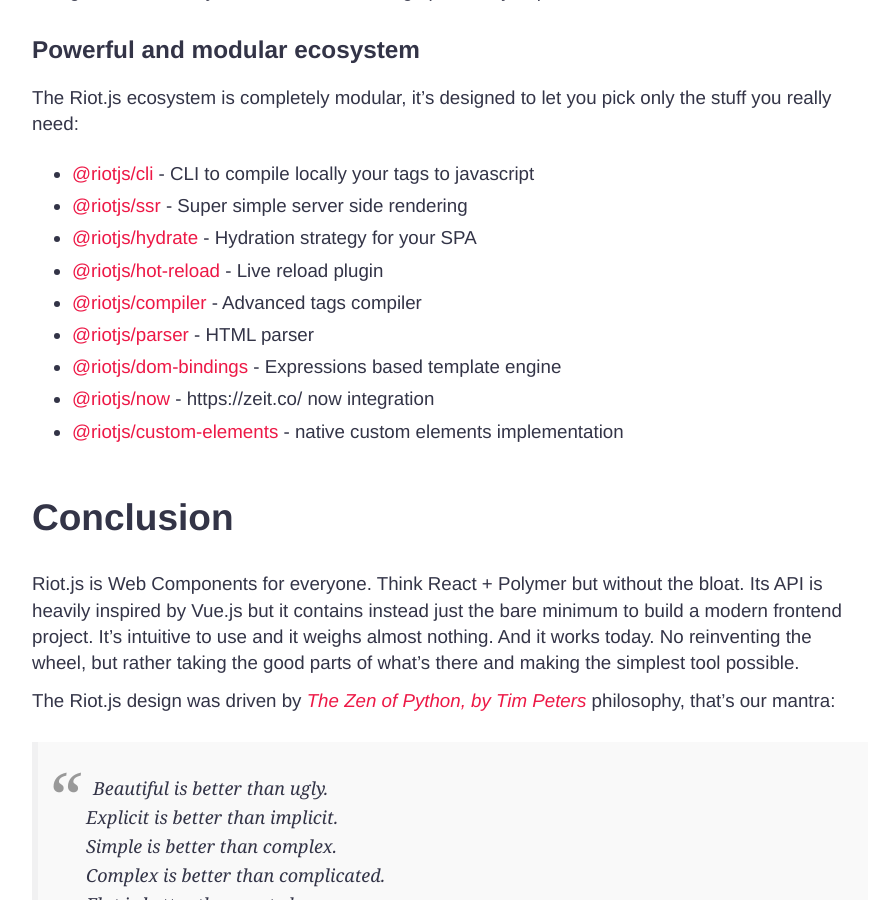
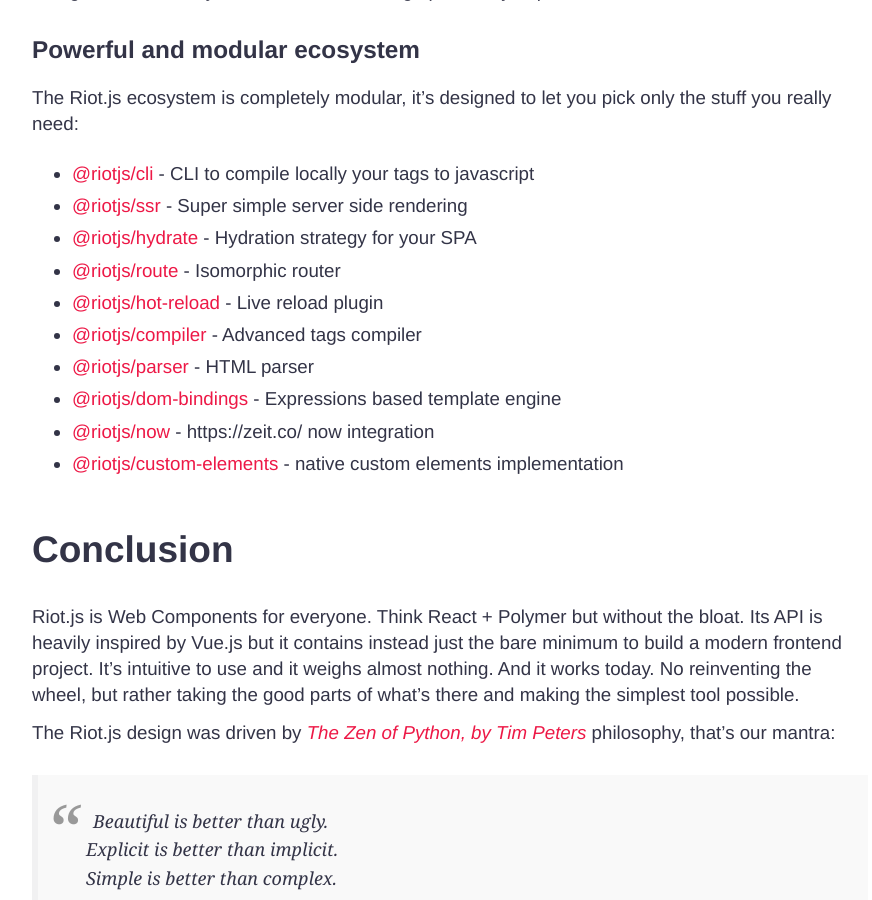
Before and after one commit to riot/riot.github.io, a Jekyll site: the page built from index.md, in a window 1280 px wide and 900 px high, scrolled down 5341 px. Shown: the whole window, without its empty margins (190-1062 px from the left). Built offline with Jekyll 4.4.1, drawn with Linux system fonts in a browser that asks for light colours; emoji names are drawn with the system emoji font; comment, search, counter and statistics services are not loaded.

Commit message:
added: the @riotjs/route to the ecosystem

```diff
--- a/index.md
+++ b/index.md
@@ -168,6 +168,7 @@
   - [@riotjs/cli](https://github.com/riot/cli) - CLI to compile locally your tags to javascript
   - [@riotjs/ssr](https://github.com/riot/ssr) - Super simple server side rendering
   - [@riotjs/hydrate](https://github.com/riot/hydrate) - Hydration strategy for your SPA
+  - [@riotjs/route](https://github.com/riot/route) - Isomorphic router
   - [@riotjs/hot-reload](https://github.com/riot/hot-reload) - Live reload plugin
   - [@riotjs/compiler](https://github.com/riot/compiler) - Advanced tags compiler
   - [@riotjs/parser](https://github.com/riot/parser) - HTML parser
```
